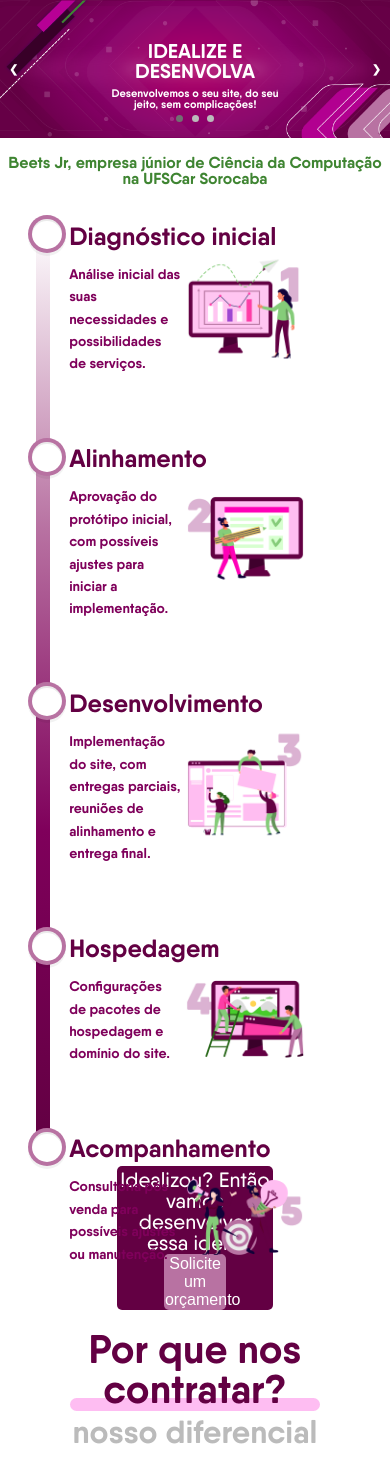
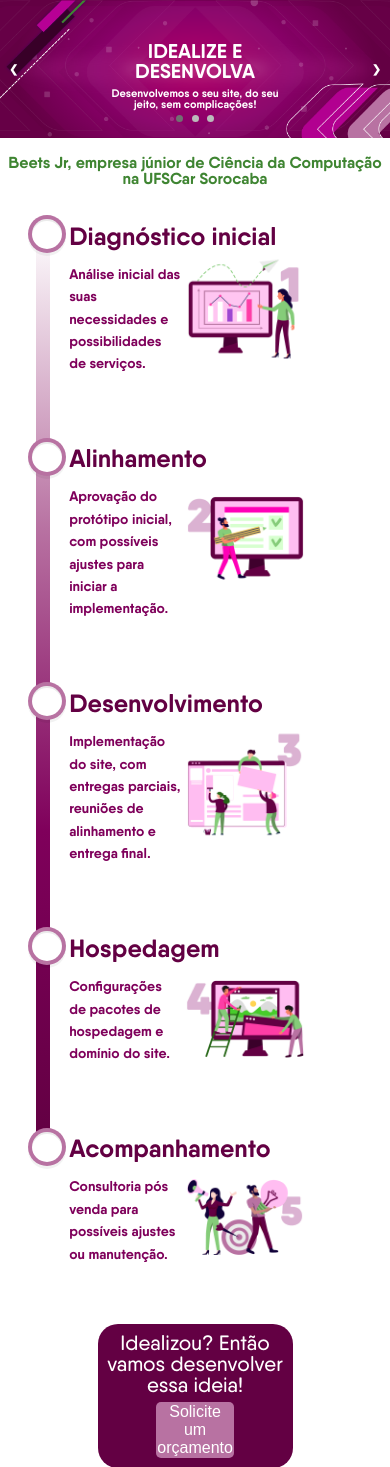
Before and after one commit to Beets-Jr/nosso-site, a PHP site: page / in a window 390 px wide; the page is wider, and only the part inside the window is pictured. Shown: the top 1467 px of that part. Run offline with PHP 8.4, Linux system fonts and the light colour scheme; grey boxes are pictures that could not be loaded.

Commit message:
adição do botão de orçamento

```diff
--- a/style.css
+++ b/style.css
@@ -989,21 +989,52 @@ body {
 
 #orcamento-jornada {
 	text-align: center;
-    background-color: #630043;
-    border: none;
-    border-radius: 5px;
+	background-color: #630043;
+	border: none;
+	border-radius: 20px;
 	width: 40%;
-	margin: 0 auto;
+	margin: 200px auto 0 auto;
 	display: flex;
 	flex-wrap: wrap;
 	justify-content: center;
 }
 
+@media only screen and (max-width: 800px) {
+    #orcamento-jornada {
+        margin-top: 150px;
+    }
+}
+
+@media only screen and (max-width: 500px) {
+    #orcamento-jornada {
+        margin-top: 190px;
+    }
+}
+
+@media only screen and (max-width: 330px) {
+    #orcamento-jornada {
+        margin-top: 220px;
+    }
+}
+
+@media only screen and (min-width: 1024px) {
+    #orcamento-jornada {
+        margin-top: 1%;
+   }
+}
+
+@media only screen and (max-width: 600px) {
+    #orcamento-jornada {
+      width: 50%;
+    }
+}
+
 #frase-orcamento {
 	color: #fff;
 	display: inline-block;
-	margin-top: 3%;
+	margin: 5% 3% 3% 3%;
 	font-size: 1.3em;
+	flex-basis: 100%
 }
 
 #btn-jornada {
@@ -1017,5 +1048,6 @@ body {
     font-size: 1em;
     display: block;
     width: 40%;
+    margin-bottom: 5%;
 }
 /* FIM DA JORNADA DO CLIENTE */
```
